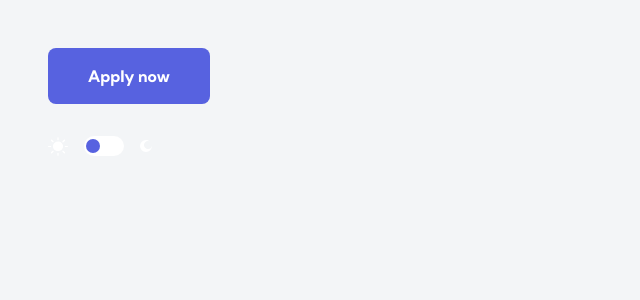
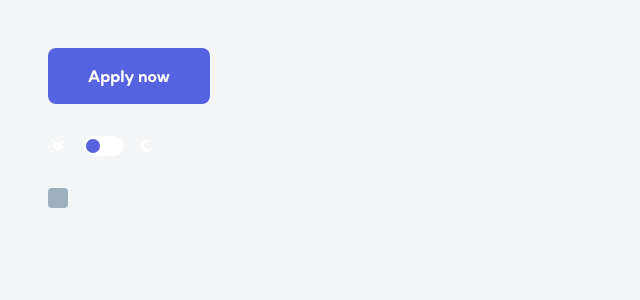
Before and after one commit to nivancheva/devjobs-web-app-react, a React (Vite) app: page / in a window 1280 px wide. Shown: the top 300 px of the page, without its empty margins (0-640 px from the left). Built offline with nearby package versions, Linux system fonts and the light colour scheme.

Commit message:
add and style checkbox component

```diff
--- a/src/App.jsx
+++ b/src/App.jsx
@@ -1,6 +1,7 @@
 import './App.css'
 import Toggle from './components/Toggle';
 import Button from './components/Button';
+import Checkbox from './components/Checkbox';
 
 function App() {
 
@@ -9,6 +10,7 @@ function App() {
     <div className='to_remove'>
       <Button buttonClass='button-primery' nameButton='Apply now'/>
       <Toggle />
+      <Checkbox />
     </div>
   )
 }
--- /dev/null
+++ b/src/components/Checkbox.css
@@ -0,0 +1,67 @@
+.container-checkbox {
+    display: block;
+    position: relative;
+    padding-left: 35px;
+    margin-bottom: 12px;
+    cursor: pointer;
+    font-size: 22px;
+    -webkit-user-select: none;
+    -moz-user-select: none;
+    -ms-user-select: none;
+    user-select: none;
+}
+
+  /* Hide the browser's default checkbox */
+.container-checkbox input {
+    position: absolute;
+    opacity: 0;
+    cursor: pointer;
+    height: 0;
+    width: 0;
+}
+
+  /* Create a custom checkbox */
+.checkmark {
+    position: absolute;
+    top: 0;
+    left: 0;
+    height: 20px;
+    width: 20px;
+    background-color: var(--clr-gray);
+    border-radius: .25rem;
+}
+
+/* On mouse-over, add a grey background color */
+.container-checkbox:hover input ~ .checkmark {
+    background-color: var(--clr-light-violet);
+}
+
+/* When the checkbox is checked, add a blue background */
+.container-checkbox input:checked ~ .checkmark {
+    background-color: var(--clr-violet);
+}
+
+/* Create the checkmark/indicator (hidden when not checked) */
+.checkmark:after {
+    content: "";
+    position: absolute;
+    display: none;
+}
+
+/* Show the checkmark when checked */
+.container-checkbox input:checked ~ .checkmark:after {
+    display: block;
+}
+
+/* Style the checkmark/indicator */
+.container-checkbox .checkmark:after {
+    left: 6px;
+    top: 2px;
+    width: 6px;
+    height: 11px;
+    border: solid white;
+    border-width: 0 2px 2px 0;
+    -webkit-transform: rotate(45deg);
+    -ms-transform: rotate(45deg);
+    transform: rotate(45deg);
+}
--- /dev/null
+++ b/src/components/Checkbox.jsx
@@ -0,0 +1,12 @@
+import './Checkbox.css'
+
+export default function Checkbox({selected, onChange}) {
+    return (
+        <div>
+            <label className="container-checkbox">
+                    <input type="checkbox" checked={selected} onChange={onChange} />
+                    <span className="checkmark"></span>
+            </label>
+        </div>
+    )
+}
```
